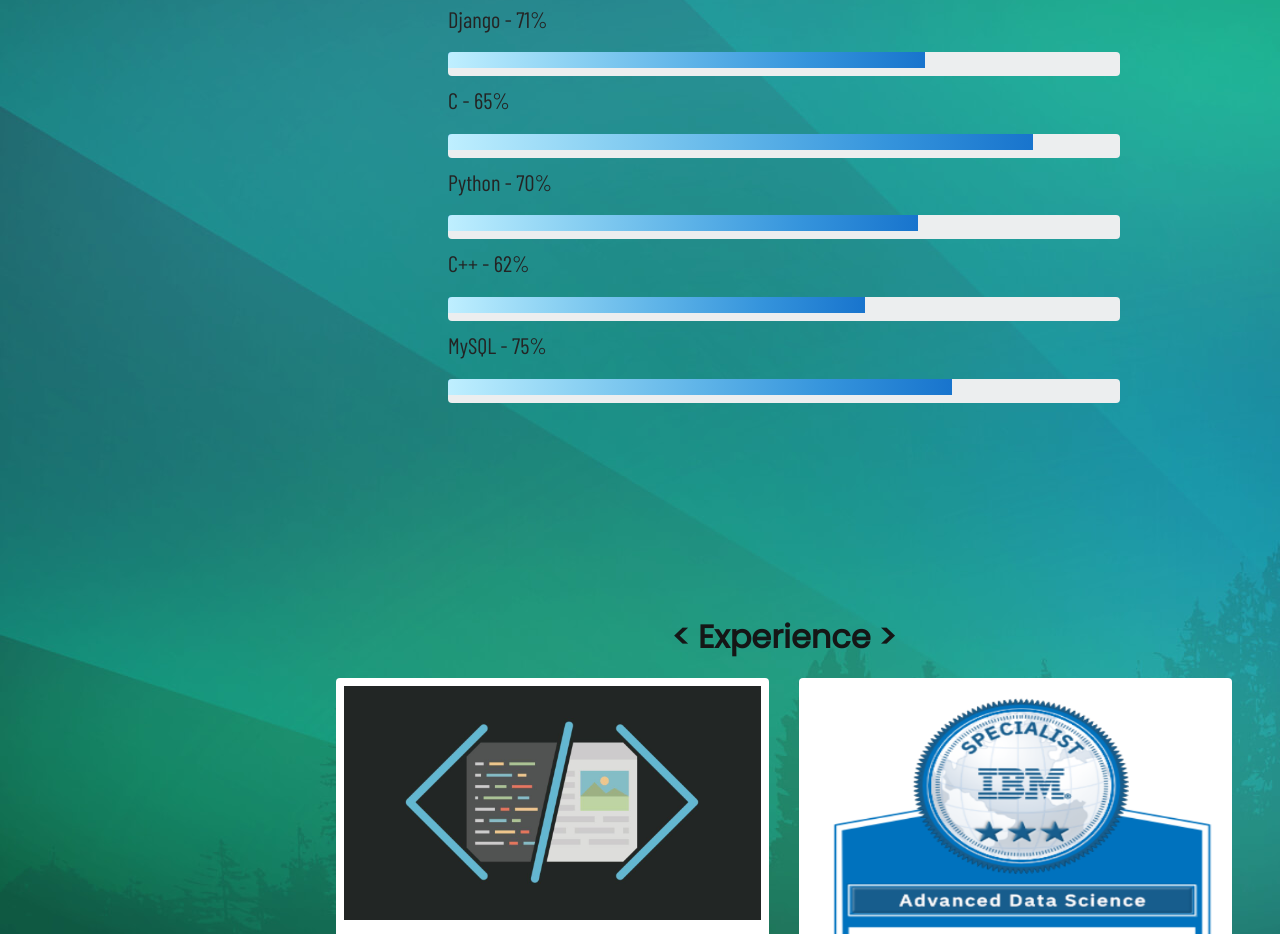
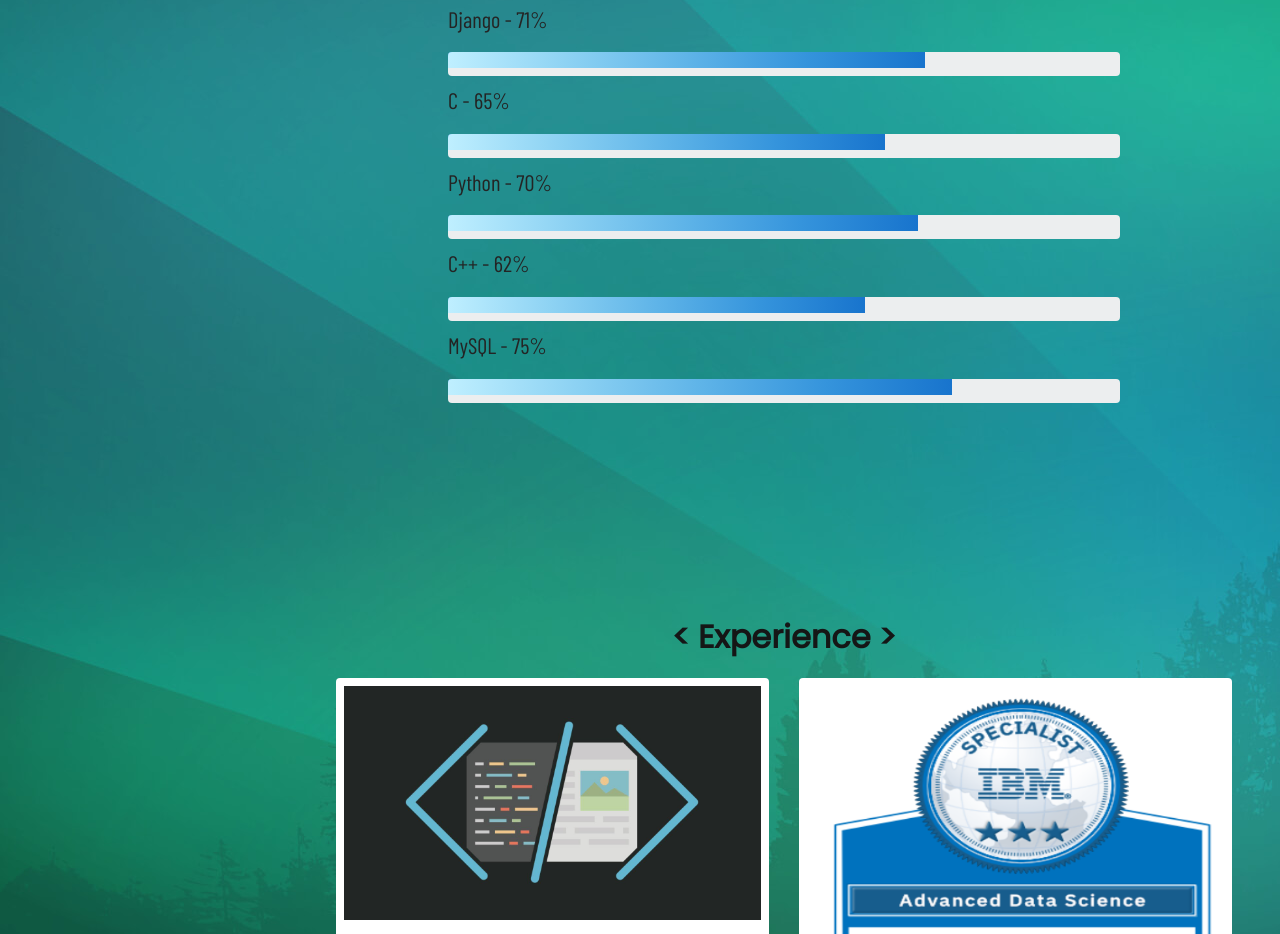
Before and after one commit to muskaan712/anshulg954.github.io, a plain HTML site: page index.html in a window 1280 px wide. Shown: the part 1420-2354 px from the top of the page. Drawn offline with nearby package versions, Linux system fonts and the light colour scheme; a web font is replaced by a local one.

Commit message:
Update index.html

```diff
--- a/index.html
+++ b/index.html
@@ -175,7 +175,7 @@
 
             <p class="text-left">C - 65%</p>
             <div class="progress mb-2" style="height: 1.5rem;">
-              <div class="progress-bar" role="progressbar"aria-valuenow="87" aria-valuemin="0"aria-valuemax="100"style="width: 87%"></div>
+              <div class="progress-bar" role="progressbar"aria-valuenow="65" aria-valuemin="0"aria-valuemax="100"style="width: 65%"></div>
             </div>
 
             <p class="text-left">Python - 70%</p>
```
